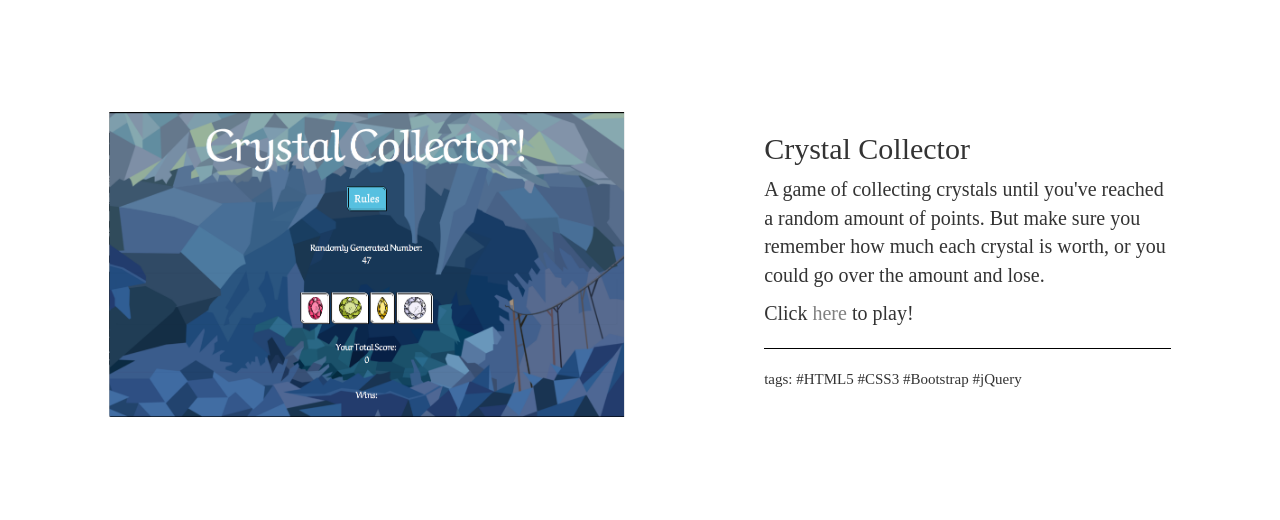
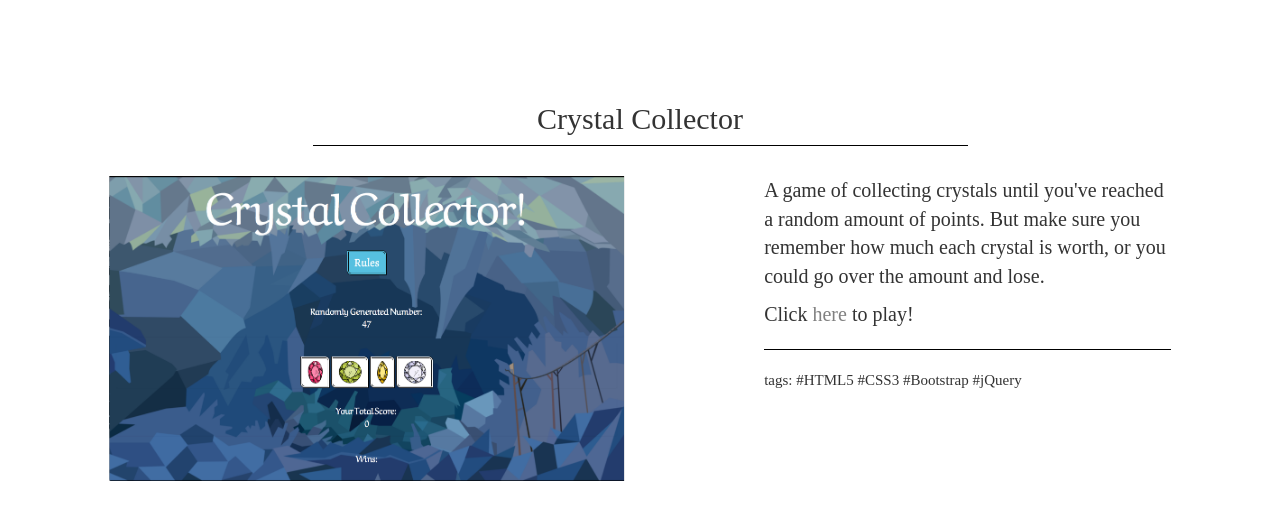
Before and after one commit to chiaramdelucia/Bootstrap-Portfolio, a website: page app/public/portfolio.html in a window 1280 px wide. Shown: the part 88-608 px from the top of the page. Drawn offline with nearby package versions, Linux system fonts and the light colour scheme; files that its build step writes are made by us from their sources; files whose address does not match are found by name; a web font is replaced by a local one.

Commit message:
Updating CSS on portfolio.

```diff
--- a/app/public/css/portfolio.css
+++ b/app/public/css/portfolio.css
@@ -2,6 +2,7 @@ body{
 	font-family: 'Scope One', serif;
 	/*font-size: 20px;*/
 	height: 1000px;
+
 }
 
 .header{
@@ -24,12 +25,9 @@ body{
 
 .connect {
 	text-align: center;
+	text-decoration: none;
 	color: gray;
-	/*position: relative;*/
-	/*left: 300px;*/
 	color: white;
-	/*margin-top: 0px;*/
-	/*font-size: 20px;*/
 }
 
 .thumb {
@@ -55,6 +53,12 @@ body{
 
 }
 
+.cc{
+	top: 170px;
+	text-align: center;
+	border-bottom: 1px solid black;
+}
+
 #crystal_collector {
 	padding-top: 200px;
 	font-size: 20px;
--- a/app/public/portfolio.html
+++ b/app/public/portfolio.html
@@ -42,14 +42,20 @@
 
 	</div> <!--close .header-->
 
+	<div class="row">
+		<div class="col-md-6 col-md-offset-3 cc">
+			<h2>Crystal Collector</h2>
+		</div>
+	</div>
+
 	<div class="row" id="crystal_collector">
 
 		<div class="col-md-5 col-md-offset-1">
+
 			<img src="../images/CrystalCollectorSS.png" alt="Screenshot"/>
 		</div>
 
-		<div class="col-md-4 col-md-offset-1">
-			<h2>Crystal Collector</h2>
+		<div class="col-md-4 col-md-offset-1 text">
 			<p>A game of collecting crystals until you've reached a random amount of points. But make sure you remember how much each crystal is worth, or you could go over the amount and lose.</p>
 			<p>Click <a href="https://chiaramdelucia.github.io/crystal-collector" target="blank" class="click" />here</a> to play!</p>
 			<hr>
```
